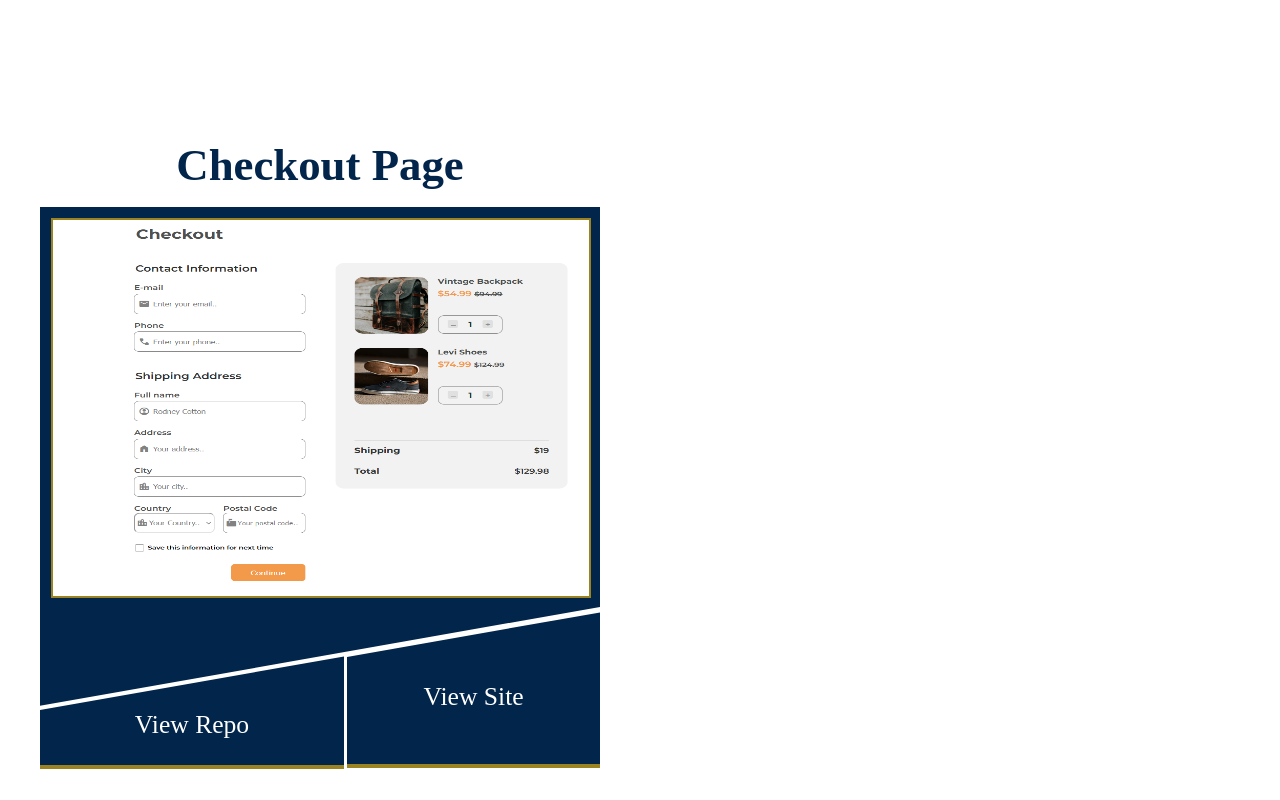
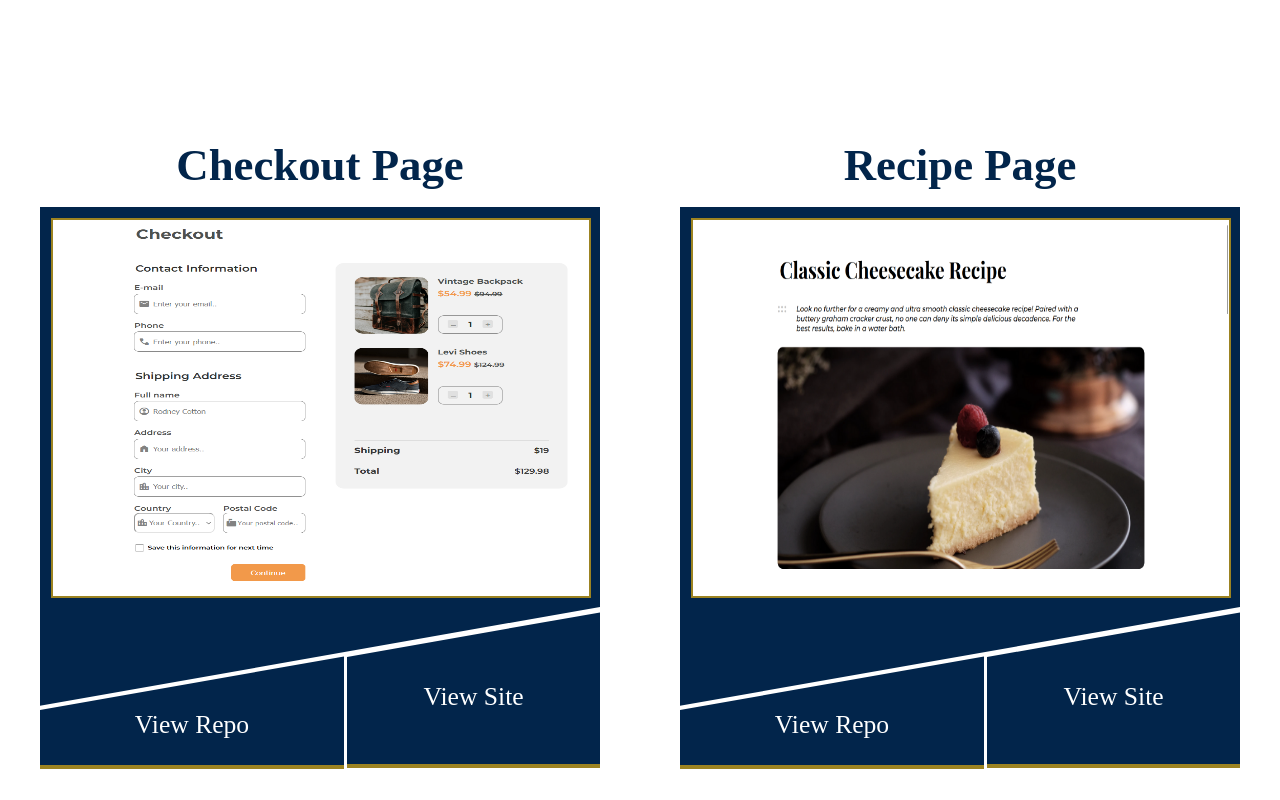
Before and after one commit to AkaraTawng/portfolio-mf-v2, a React (Create React App) app: page /projects in a window 1280 px wide. Shown: the part 1920-2720 px from the top of the page. Built offline with nearby package versions, Linux system fonts and the light colour scheme.

Commit message:
add recipe page project

```diff
--- a/src/components/Projects.js
+++ b/src/components/Projects.js
@@ -14,6 +14,8 @@ export default function Projects(){
 
                 <ProjectItem className="cp" title={"Checkout Page"} image={require("../assets/img/checkoutpage.png")} repo={"https://github.com/AkaraTawng/checkout-page-dev-io.git"} site={"https://checkout-page-chris-chamberlain-devio.netlify.app/"}/>
 
+                <ProjectItem className="rp" title={"Recipe Page"} image={require("../assets/img/recipepage.png")} repo={"https://github.com/AkaraTawng/recipe-blog-challenge-dev-io.git"} site={"https://recipe-blog-challenge-dev-io.netlify.app/"}/>
+
             </div>
 
                 <ProjectItem className="it" title={"Income Tracker"} image={require("../assets/img/incomeblur4.png")} repo={"#"} viewrepo={<MdLockClock/>} viewsite={<MdLockClock/>} site={"#"}/>
```
